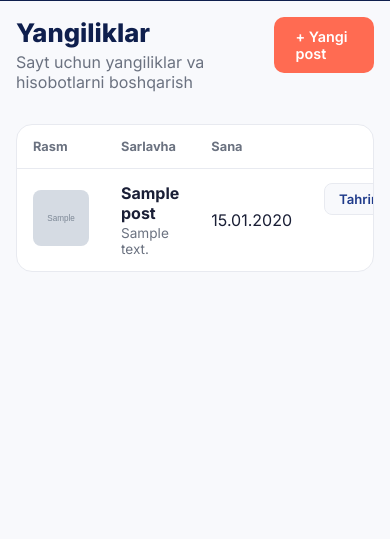
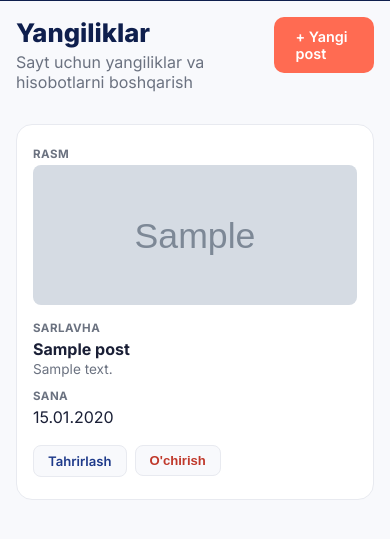
Before and after one commit to Iboshka-arch/DuoCharity, a Flask app: page /admin/posts in a window 390 px wide. Shown: the part 285-824 px from the top of the page. Run offline with Flask 3, Linux system fonts and the light colour scheme; the visitor is signed in with stand-in values (Sample User, id 1); tables that the repository leaves empty hold one stand-in row (values such as "Sample post"); grey boxes marked "Sample" are stand-in pictures.

Commit message:
VS upd 1.33

```diff
--- a/static/css/admin.css
+++ b/static/css/admin.css
@@ -808,6 +808,58 @@ a {
 }
 
 @media (max-width: 720px) {
+    .admin-table-wrapper {
+        overflow: visible;
+    }
+
+    .admin-table-responsive thead {
+        display: none;
+    }
+
+    .admin-table-responsive,
+    .admin-table-responsive tbody,
+    .admin-table-responsive tr,
+    .admin-table-responsive td {
+        display: block;
+        width: 100%;
+    }
+
+    .admin-table-responsive tr {
+        padding: 16px;
+        border-bottom: 1px solid var(--border);
+    }
+
+    .admin-table-responsive tr:last-child {
+        border-bottom: none;
+    }
+
+    .admin-table-responsive td {
+        border-bottom: none;
+        padding: 6px 0;
+    }
+
+    .admin-table-responsive td[data-label]:not([data-label=""])::before {
+        content: attr(data-label);
+        display: block;
+        font-size: 0.72rem;
+        font-weight: 700;
+        text-transform: uppercase;
+        letter-spacing: 0.04em;
+        color: var(--text-muted);
+        margin-bottom: 4px;
+    }
+
+    .admin-table-responsive .table-thumb {
+        width: 100%;
+        height: 140px;
+    }
+
+    .admin-table-responsive .table-actions {
+        display: flex;
+        gap: 8px;
+        margin-top: 6px;
+    }
+
     .volunteer-row-summary {
         flex-wrap: wrap;
         gap: 8px 12px;
--- a/templates/admin/posts.html
+++ b/templates/admin/posts.html
@@ -12,7 +12,7 @@
 
     {% if posts %}
     <div class="admin-table-wrapper">
-        <table class="admin-table">
+        <table class="admin-table admin-table-responsive">
             <thead>
                 <tr>
                     <th>{{ t('adm_col_image') }}</th>
@@ -24,19 +24,19 @@
             <tbody>
                 {% for post in posts %}
                 <tr>
-                    <td>
+                    <td data-label="{{ t('adm_col_image') }}">
                         {% if post.image_filename %}
                         <img src="{{ post.image_filename }}" class="table-thumb">
                         {% else %}
                         <div class="table-thumb table-thumb-empty"></div>
                         {% endif %}
                     </td>
-                    <td>
+                    <td data-label="{{ t('adm_col_title') }}">
                         <strong>{{ post.title }}</strong>
                         <p class="table-excerpt">{{ post.excerpt() }}</p>
                     </td>
-                    <td>{{ post.formatted_date() }}</td>
-                    <td class="table-actions">
+                    <td data-label="{{ t('adm_col_date') }}">{{ post.formatted_date() }}</td>
+                    <td class="table-actions" data-label="">
                         <a href="{{ url_for('admin_post_edit', post_id=post.id) }}" class="btn-small">{{ t('adm_edit') }}</a>
                         <form method="post" action="{{ url_for('admin_post_delete', post_id=post.id) }}"
                               onsubmit="return confirm('{{ t('adm_confirm_delete') }}');">
```
